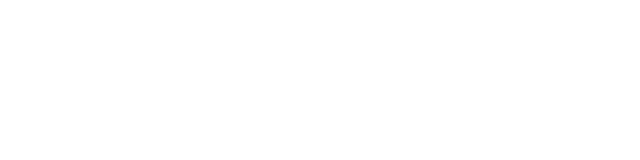
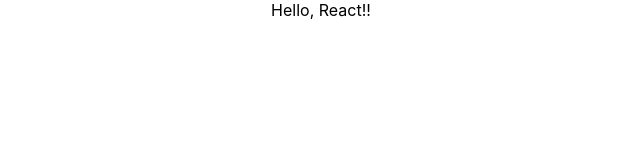
Before and after one commit to fabaneon/React, a React (Create React App) app in the folder react-app/: page / in a window 1280 px wide. Shown: the top 160 px of the page, without its empty margins (319-959 px from the left). Built offline with nearby package versions, Linux system fonts and the light colour scheme.

Commit message:
Update App.js

```diff
--- a/react-app/src/App.js
+++ b/react-app/src/App.js
@@ -5,7 +5,7 @@
   render()  {
     return  (
       <div className="App">
-
+        Hello, React!!
 
       </div>
     );
```
